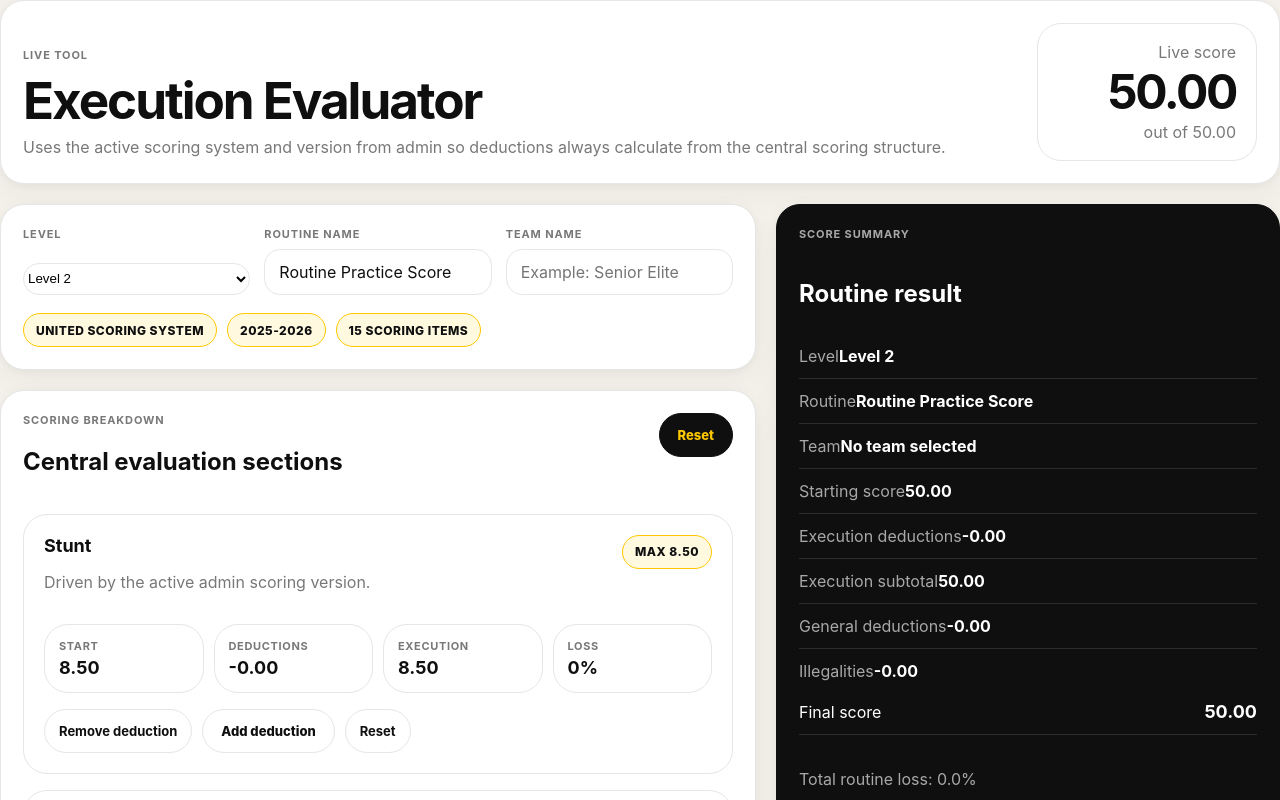
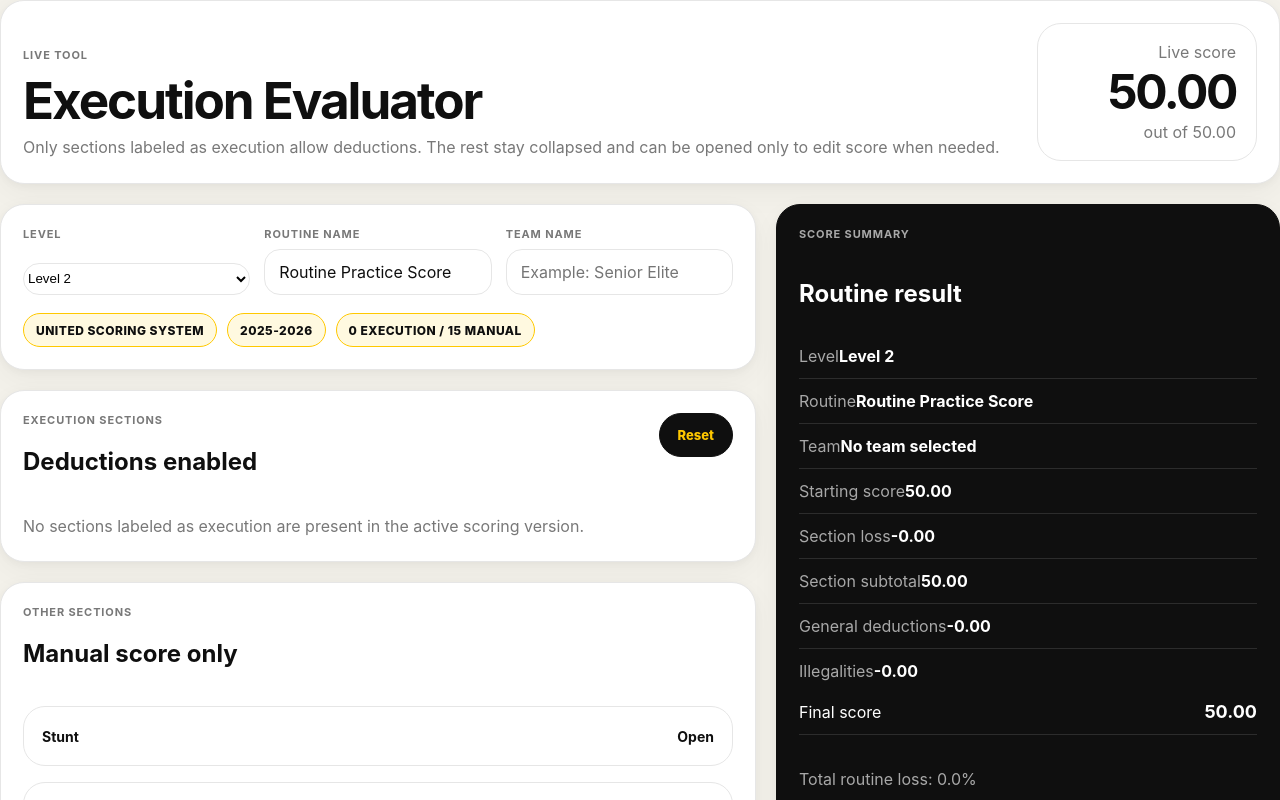
Before and after one commit to captiveprecision/captiveprecision, a Next.js app: page /tools/full-out-evaluator in a window 1280 px wide. Shown: the top 800 px of the page. Built offline with nearby package versions, Linux system fonts and the light colour scheme.

Commit message:
Refine execution evaluator section behavior

```diff
--- a/app/globals.css
+++ b/app/globals.css
@@ -3363,3 +3363,40 @@ body,
   border-color: var(--cp-accent);
   color: var(--cp-hover-text);
 }
+
+
+.execution-manual-card {
+  border: 1px solid var(--cp-border);
+  border-radius: 22px;
+  background: #fff;
+  overflow: hidden;
+}
+
+.execution-manual-toggle {
+  display: flex;
+  align-items: center;
+  justify-content: space-between;
+  width: 100%;
+  min-height: 58px;
+  padding: 0 18px;
+  border: 0;
+  background: transparent;
+  color: var(--cp-text);
+  font-size: 14px;
+  font-weight: 700;
+  cursor: pointer;
+  transition: background-color 140ms ease, color 140ms ease;
+}
+
+.execution-manual-toggle:hover {
+  background: var(--cp-accent);
+  color: #fff;
+}
+
+.execution-manual-body {
+  padding: 0 18px 18px;
+}
+
+.execution-manual-field {
+  margin: 0;
+}
--- a/components/tools/execution-evaluator.tsx
+++ b/components/tools/execution-evaluator.tsx
@@ -9,15 +9,20 @@ import {
   normalizeTeamName,
   readExecutionEvaluatorRecords,
   type ExecutionEvaluatorRecord,
+  type ExecutionSectionSnapshot,
   writeExecutionEvaluatorRecords
 } from "@/lib/tools/execution-evaluator-records";
+
+type SectionMode = "execution" | "manual";
 
 type ExecutionSectionState = {
   id: string;
   name: string;
   maxPoints: number;
+  earnedPoints: number;
   deductions: number;
   step: number;
+  mode: SectionMode;
 };
 
 type ExecutionTotals = {
@@ -48,13 +53,38 @@ function formatNumber(value: number) {
   });
 }
 
+function clamp(value: number, min: number, max: number) {
+  return Math.min(Math.max(value, min), max);
+}
+
+function getSectionMode(name: string): SectionMode {
+  return /execution/i.test(name) ? "execution" : "manual";
+}
+
+function normalizeSavedSection(section: ExecutionSectionSnapshot): ExecutionSectionState {
+  const mode = section.mode ?? getSectionMode(section.name);
+  const earnedPoints = section.earnedPoints ?? Math.max(0, round(section.maxPoints - section.deductions));
+
+  return {
+    id: section.id,
+    name: section.name,
+    maxPoints: section.maxPoints,
+    earnedPoints: clamp(earnedPoints, 0, section.maxPoints),
+    deductions: mode === "execution" ? clamp(section.deductions, 0, section.maxPoints) : 0,
+    step: section.step || 0.1,
+    mode
+  };
+}
+
 function buildSections(version: ReturnType<typeof getVersionById>) {
   return version.sections.map((section) => ({
     id: section.id,
     name: section.name,
     maxPoints: section.maxPoints,
+    earnedPoints: section.maxPoints,
     deductions: 0,
-    step: 0.1
+    step: 0.1,
+    mode: getSectionMode(section.name)
   }));
 }
 
@@ -64,8 +94,8 @@ function buildTotals(
   illegalityDeductions: number
 ): ExecutionTotals {
   const startScore = round(sections.reduce((sum, section) => sum + section.maxPoints, 0));
-  const executionDeductions = round(sections.reduce((sum, section) => sum + section.deductions, 0));
-  const executionSubtotal = round(Math.max(0, startScore - executionDeductions));
+  const executionSubtotal = round(sections.reduce((sum, section) => sum + section.earnedPoints, 0));
+  const executionDeductions = round(Math.max(0, startScore - executionSubtotal));
   const finalScore = round(Math.max(0, executionSubtotal - generalDeductions - illegalityDeductions));
   const totalLossPct = startScore > 0 ? round(((startScore - finalScore) / startScore) * 100) : 0;
 
@@ -90,6 +120,7 @@ export function ExecutionEvaluator() {
   const [generalStep, setGeneralStep] = useState(0.5);
   const [sections, setSections] = useState<ExecutionSectionState[]>([]);
   const [records, setRecords] = useState<ExecutionEvaluatorRecord[]>([]);
+  const [openManualSections, setOpenManualSections] = useState<string[]>([]);
   const [saveMessage, setSaveMessage] = useState<string | null>(null);
 
   const activeSystem = useMemo(() => getSystemById(config, config.activeSystemId), [config]);
@@ -104,6 +135,7 @@ export function ExecutionEvaluator() {
     }
 
     setSections(buildSections(activeVersion));
+    setOpenManualSections([]);
     setRecords(readExecutionEvaluatorRecords());
   }, [activeVersion, isReady]);
 
@@ -116,6 +148,15 @@ export function ExecutionEvaluator() {
     return () => window.clearTimeout(timeout);
   }, [saveMessage]);
 
+  const executionSections = useMemo(
+    () => sections.filter((section) => section.mode === "execution"),
+    [sections]
+  );
+  const manualSections = useMemo(
+    () => sections.filter((section) => section.mode === "manual"),
+    [sections]
+  );
+
   const totals = useMemo(
     () => buildTotals(sections, generalDeductions, illegalityDeductions),
     [sections, generalDeductions, illegalityDeductions]
@@ -123,28 +164,45 @@ export function ExecutionEvaluator() {
 
   const normalizedCurrentTeam = normalizeTeamName(teamName);
   const currentTeamRecords = useMemo(
-    () => records.filter((record) => normalizeTeamName(record.teamName) == normalizedCurrentTeam),
+    () => records.filter((record) => normalizeTeamName(record.teamName) === normalizedCurrentTeam),
     [normalizedCurrentTeam, records]
   );
   const groupedRecords = useMemo(() => groupExecutionRecordsByTeam(records), [records]);
 
-  const updateSectionDeduction = (id: string, direction: 1 | -1) => {
+  const updateExecutionDeduction = (id: string, direction: 1 | -1) => {
     setSections((current) => current.map((section) => {
-      if (section.id !== id) {
+      if (section.id !== id || section.mode !== "execution") {
         return section;
       }
 
-      const nextValue = direction === 1
+      const nextDeductions = direction === 1
         ? Math.min(section.maxPoints, round(section.deductions + section.step))
         : Math.max(0, round(section.deductions - section.step));
 
-      return { ...section, deductions: nextValue };
+      return {
+        ...section,
+        deductions: nextDeductions,
+        earnedPoints: round(Math.max(0, section.maxPoints - nextDeductions))
+      };
     }));
   };
 
-  const resetSectionDeduction = (id: string) => {
+  const resetExecutionDeduction = (id: string) => {
     setSections((current) => current.map((section) => (
-      section.id === id ? { ...section, deductions: 0 } : section
+      section.id === id && section.mode === "execution"
+        ? { ...section, deductions: 0, earnedPoints: section.maxPoints }
+        : section
+    )));
+  };
+
+  const updateManualScore = (id: string, value: string) => {
+    const parsed = Number(value);
+    const safeValue = Number.isFinite(parsed) ? Math.max(parsed, 0) : 0;
+
+    setSections((current) => current.map((section) => (
+      section.id === id && section.mode === "manual"
+        ? { ...section, earnedPoints: clamp(round(safeValue), 0, section.maxPoints) }
+        : section
     )));
   };
 
@@ -155,6 +213,13 @@ export function ExecutionEvaluator() {
     setIllegalityDeductions(0);
     setGeneralStep(0.5);
     setSections(buildSections(activeVersion));
+    setOpenManualSections([]);
+  };
+
+  const toggleManualSection = (id: string) => {
+    setOpenManualSections((current) => (
+      current.includes(id) ? current.filter((value) => value !== id) : [...current, id]
+    ));
   };
 
   const saveSnapshot = () => {
@@ -176,7 +241,15 @@ export function ExecutionEvaluator() {
       versionLabel: activeVersion.label,
       savedAt: new Date().toISOString(),
       generalStep,
-      sections: sections.map((section) => ({ ...section })),
+      sections: sections.map((section) => ({
+        id: section.id,
+        name: section.name,
+        maxPoints: section.maxPoints,
+        earnedPoints: section.earnedPoints,
+        deductions: section.deductions,
+        step: section.step,
+        mode: section.mode
+      })),
       totals
     };
 
@@ -190,13 +263,16 @@ export function ExecutionEvaluator() {
   };
 
   const loadSnapshot = (record: ExecutionEvaluatorRecord) => {
+    const nextSections = record.sections.map(normalizeSavedSection);
+
     setLevel(record.level);
     setRoutineName(record.routineName);
     setTeamName(record.teamName);
     setGeneralDeductions(record.totals.generalDeductions);
     setIllegalityDeductions(record.totals.illegalityDeductions);
     setGeneralStep(record.generalStep);
-    setSections(record.sections.map((section) => ({ ...section })));
+    setSections(nextSections);
+    setOpenManualSections(nextSections.filter((section) => section.mode === "manual" && section.earnedPoints !== section.maxPoints).map((section) => section.id));
     setSaveMessage(`Loaded ${record.teamName} record.`);
   };
 
@@ -211,7 +287,7 @@ export function ExecutionEvaluator() {
           <div className="metric-label">Live tool</div>
           <h1 className="page-title settings-title">Execution Evaluator</h1>
           <p className="page-copy">
-            Uses the active scoring system and version from admin so deductions always calculate from the central scoring structure.
+            Only sections labeled as execution allow deductions. The rest stay collapsed and can be opened only to edit score when needed.
           </p>
         </div>
         <div className="execution-score-box">
@@ -246,22 +322,21 @@ export function ExecutionEvaluator() {
             <div className="execution-system-bar">
               <span>{activeSystem.name}</span>
               <span>{activeVersion.label}</span>
-              <span>{sections.length} scoring items</span>
+              <span>{executionSections.length} execution / {manualSections.length} manual</span>
             </div>
           </article>
 
           <article className="surface-card panel-pad execution-panel">
             <div className="execution-panel-head">
               <div>
-                <div className="metric-label">Scoring breakdown</div>
-                <h2>Central evaluation sections</h2>
+                <div className="metric-label">Execution sections</div>
+                <h2>Deductions enabled</h2>
               </div>
               <button type="button" className="profile-edit-button" onClick={resetEvaluator}>Reset</button>
             </div>
 
             <div className="execution-sections-grid">
-              {sections.map((section) => {
-                const executionScore = Math.max(0, round(section.maxPoints - section.deductions));
+              {executionSections.length ? executionSections.map((section) => {
                 const lossPct = section.maxPoints > 0 ? round((section.deductions / section.maxPoints) * 100) : 0;
 
                 return (
@@ -269,7 +344,7 @@ export function ExecutionEvaluator() {
                     <div className="execution-section-header">
                       <div>
                         <h3>{section.name}</h3>
-                        <p>Driven by the active admin scoring version.</p>
+                        <p>Deduction-based section.</p>
                       </div>
                       <div className="execution-section-chip">Max {formatNumber(section.maxPoints)}</div>
                     </div>
@@ -285,7 +360,7 @@ export function ExecutionEvaluator() {
                       </div>
                       <div className="execution-metric-box">
                         <span>Execution</span>
-                        <strong>{formatNumber(executionScore)}</strong>
+                        <strong>{formatNumber(section.earnedPoints)}</strong>
                       </div>
                       <div className="execution-metric-box">
                         <span>Loss</span>
@@ -294,19 +369,59 @@ export function ExecutionEvaluator() {
                     </div>
 
                     <div className="execution-actions-row">
-                      <button type="button" className="execution-action-button" onClick={() => updateSectionDeduction(section.id, -1)}>
+                      <button type="button" className="execution-action-button" onClick={() => updateExecutionDeduction(section.id, -1)}>
                         Remove deduction
                       </button>
-                      <button type="button" className="execution-action-button execution-action-button-primary" onClick={() => updateSectionDeduction(section.id, 1)}>
+                      <button type="button" className="execution-action-button execution-action-button-primary" onClick={() => updateExecutionDeduction(section.id, 1)}>
                         Add deduction
                       </button>
-                      <button type="button" className="execution-action-button execution-action-button-ghost" onClick={() => resetSectionDeduction(section.id)}>
+                      <button type="button" className="execution-action-button execution-action-button-ghost" onClick={() => resetExecutionDeduction(section.id)}>
                         Reset
                       </button>
                     </div>
                   </article>
                 );
-              })}
+              }) : <p className="muted-copy">No sections labeled as execution are present in the active scoring version.</p>}
+            </div>
+          </article>
+
+          <article className="surface-card panel-pad execution-panel">
+            <div className="execution-panel-head">
+              <div>
+                <div className="metric-label">Other sections</div>
+                <h2>Manual score only</h2>
+              </div>
+            </div>
+
+            <div className="execution-sections-grid">
+              {manualSections.length ? manualSections.map((section) => {
+                const isOpen = openManualSections.includes(section.id);
+
+                return (
+                  <article className="execution-manual-card" key={section.id} data-open={isOpen}>
+                    <button type="button" className="execution-manual-toggle" onClick={() => toggleManualSection(section.id)}>
+                      <span>{section.name}</span>
+                      <span>{isOpen ? "Close" : "Open"}</span>
+                    </button>
+                    {isOpen ? (
+                      <div className="execution-manual-body">
+                        <div className="profile-form-field execution-manual-field">
+                          <label htmlFor={`manual-score-${section.id}`}>Score</label>
+                          <input
+                            id={`manual-score-${section.id}`}
+                            type="number"
+                            step="0.01"
+                            min="0"
+                            max={section.maxPoints}
+                            value={section.earnedPoints}
+                            onChange={(event) => updateManualScore(section.id, event.target.value)}
+                          />
+                        </div>
+                      </div>
+                    ) : null}
+                  </article>
+                );
+              }) : <p className="muted-copy">All visible sections are currently execution sections.</p>}
             </div>
           </article>
         </div>
@@ -321,8 +436,8 @@ export function ExecutionEvaluator() {
               <div><span>Routine</span><strong>{routineName || "Routine Practice Score"}</strong></div>
               <div><span>Team</span><strong>{teamName || "No team selected"}</strong></div>
               <div><span>Starting score</span><strong>{formatNumber(totals.startScore)}</strong></div>
-              <div><span>Execution deductions</span><strong>-{formatNumber(totals.executionDeductions)}</strong></div>
-              <div><span>Execution subtotal</span><strong>{formatNumber(totals.executionSubtotal)}</strong></div>
+              <div><span>Section loss</span><strong>-{formatNumber(totals.executionDeductions)}</strong></div>
+              <div><span>Section subtotal</span><strong>{formatNumber(totals.executionSubtotal)}</strong></div>
               <div><span>General deductions</span><strong>-{formatNumber(totals.generalDeductions)}</strong></div>
               <div><span>Illegalities</span><strong>-{formatNumber(totals.illegalityDeductions)}</strong></div>
             </div>
--- a/lib/tools/execution-evaluator-records.ts
+++ b/lib/tools/execution-evaluator-records.ts
@@ -4,8 +4,10 @@ export type ExecutionSectionSnapshot = {
   id: string;
   name: string;
   maxPoints: number;
+  earnedPoints?: number;
   deductions: number;
   step: number;
+  mode?: "execution" | "manual";
 };
 
 export type ExecutionTotalsSnapshot = {
```
